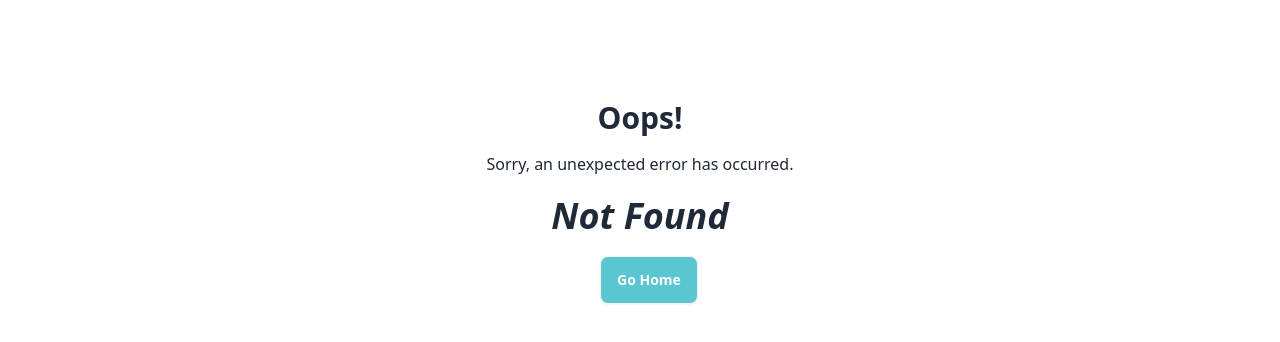
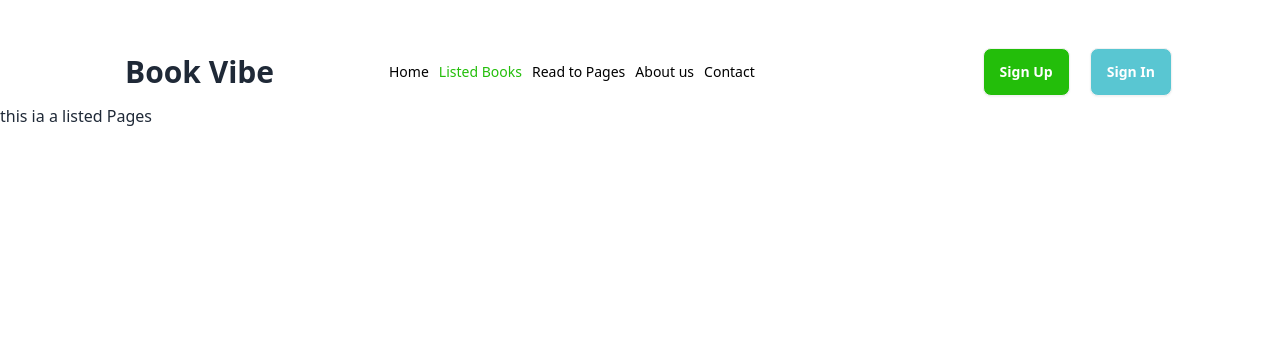
Before and after one commit to Isratjahan6898/book-vibe, a React (Vite) app: page /listed in a window 1280 px wide. Before the commit this address had no page. Shown: the top 342 px of the page. Built offline with nearby package versions, Linux system fonts and the light colour scheme.

Commit message:
finish book details

```diff
--- a/public/books.json
+++ b/public/books.json
@@ -62,7 +62,7 @@
       "category": "Literary Fiction",
       "tags": ["Jazz Age", "Tragic Romance"],
       "publisher": "Charles Scribner's Sons",
-      "yearOfPublishing": 1925
+      "yearOfPublish": 1925
     },
     {
       "bookId": 6,
--- /dev/null
+++ b/src/Components/About/About.jsx
@@ -0,0 +1,11 @@
+
+
+const About = () => {
+    return (
+        <div>
+            <h1> this ia a about section</h1>
+        </div>
+    );
+};
+
+export default About;
--- a/src/Components/Book/Book.jsx
+++ b/src/Components/Book/Book.jsx
@@ -1,13 +1,16 @@
 import { FaRegStar } from "react-icons/fa";
+import { Link } from "react-router-dom";
 
 const Book = ({book}) => {
 
-    const {image,tags,bookName, author, category, rating} = book;
+    const {image,tags,bookName, author, category, rating, bookId} = book;
     const [first, second]= tags;
     console.log(book);
     return (
         <div>
-            <div className="card w-[350px] bg-base-100 shadow-xl">
+    <Link to={ `/book/${bookId}`}>
+
+    <div className="card w-[350px] bg-base-100 shadow-xl">
   <figure className="px-10 pt-10">
     <img src={image} alt="Shoes" className="rounded-xl w-[300px] h-[230px]" />
   </figure>
@@ -31,6 +34,7 @@ const Book = ({book}) => {
    </div>
   </div>
 </div>
+    </Link>
 
         </div>
     );
--- /dev/null
+++ b/src/Components/BookDetails/BookDetails.jsx
@@ -0,0 +1,58 @@
+import { useLoaderData, useParams } from "react-router-dom";
+
+
+const BookDetails = () => {
+
+    const books = useLoaderData();
+    const {id} = useParams()
+    //console.log(id, books)
+    const idInt = parseInt(id)
+    const book = books.find(book => book.bookId === idInt)
+    console.log(book)
+    const {tags} = book;
+    const [first, second]= tags;
+
+
+
+    return (
+        <div className="mt-[50px] mx-[100px]">
+            <h1>job details:{book.bookId}</h1>
+
+            <div className="hero min-h-screen bg-base-200">
+  <div className="hero-content flex-col lg:flex-row">
+    <img src={book.image} className="max-w-sm rounded-lg w-[600px] h-[650px] shadow-2xl" />
+    <div>
+      <h1 className="text-5xl font-bold">{book. bookName}</h1>
+      <p className="py-6">by:{book.author}</p>
+
+      <hr className="border-dotted border-2"></hr>
+      <p>{book.category}</p>
+      <hr className="border-dotted border-2"></hr>
+      <p>Review:{book.review}</p>
+      <hr className="border-dotted border-2"></hr>
+
+
+      <div className="mt-[20px]">
+       <button className="mr-[20px]- ml-[40px] bg-[#23BE0A0D] p-[10px] #23BE0A0D text-[#23BE0A]">{first}</button>
+       <button className="ml-[30px] bg-[#23BE0A0D] p-[10px] #23BE0A0D text-[#23BE0A]">{second}</button>
+  </div>
+
+  <hr className="border-dotted border-2"></hr>
+  <p>Number of pages:{book.totalPages}</p>
+    <p> Publisher:{book.publisher}</p>
+    <p>Year of Publishinh:{book.yearOfPublish}</p>
+    <p>rating:{book.rating}</p>
+    <hr className="border-dotted border-2"></hr>
+
+      <button className="btn btn-primary">Read</button>
+
+      <button className="btn ml-[20px] bg-[#50B1C9]">WhisList</button>
+    </div>
+  </div>
+</div>
+
+        </div>
+    );
+};
+
+export default BookDetails;
--- /dev/null
+++ b/src/Components/Contact/Contact.jsx
@@ -0,0 +1,11 @@
+
+
+const Contact = () => {
+    return (
+        <div>
+            <h1>contact section</h1>
+        </div>
+    );
+};
+
+export default Contact;
--- /dev/null
+++ b/src/Components/ListedPage/ListedPage.jsx
@@ -0,0 +1,11 @@
+
+
+const ListedPage = () => {
+    return (
+        <div>
+            <h1>this ia a listed Pages</h1>
+        </div>
+    );
+};
+
+export default ListedPage;
--- a/src/Components/Navbar/Navbar.jsx
+++ b/src/Components/Navbar/Navbar.jsx
@@ -3,13 +3,6 @@ import { NavLink } from "react-router-dom";
 
 const Navbar = () => {
 
-    const links = <>
-      <li><NavLink to="/">Home</NavLink></li>
-
-      <li><NavLink to="/listed">Listed Books</NavLink></li>
-      <li><NavLink to="/read">Read to Pages</NavLink></li>
-
-    </>
     return (
         <div className="mx-[50px] lg:mx-[100px] mt-[40px]">
             <div className="navbar bg-base-100">
@@ -18,23 +11,40 @@ const Navbar = () => {
       <div tabIndex={0} role="button" className="btn btn-ghost lg:hidden">
         <svg xmlns="http://www.w3.org/2000/svg" className="h-5 w-5" fill="none" viewBox="0 0 24 24" stroke="currentColor"><path strokeLinecap="round" strokeLinejoin="round" strokeWidth="2" d="M4 6h16M4 12h8m-8 6h16" /></svg>
       </div>
-      <ul tabIndex={0} className="menu menu-sm dropdown-content mt-3 z-[1] p-2 shadow bg-base-100 rounded-box  w-52">
+      <ul tabIndex={0} className="menu menu-sm dropdown-content mt-3 z-[1] p-2  shadow bg-base-100 rounded-box  w-52">
 
-        {links}
-        {/* <li><a>Item 1</a></li>
+      <div><NavLink to="/" className={({isActive})=> isActive ? "text-[#23BE0A] border-lime-600":"text-black"}>Home</NavLink></div>
 
-        <li><a>Item 3</a></li> */}
+
+       <div><NavLink to="/listed"  className={({isActive})=> isActive ? "text-[#23BE0A] border-lime-600":"text-black"}>Listed Books</NavLink></div>
+       <div><NavLink to="/read" className={({isActive})=> isActive ? "text-[#23BE0A] border-lime-600":"text-black"}>Read to Pages</NavLink></div>
+
+       <div className="mr-[10px]"><NavLink to="/about" className={({isActive})=> isActive? "text-[#23BE0A] border-lime-600":"text-black"}>About us</NavLink></div>
+
+       <div><NavLink to="/contact" className={({isActive})=> isActive? "text-[#23BE0A] border-lime-600":"text-black"}> Contact </NavLink></div>
+
+
+
       </ul>
     </div>
     <a className="btn btn-ghost text-3xl font-bold">Book Vibe</a>
   </div>
-  <div className="navbar-center hidden lg:flex">
+  <div className="navbar-center  w-[600px]  hidden lg:flex">
     <ul className="menu menu-horizontal px-1 ">
-      {/* <li><a>Item 1</a></li>
 
-      <li><a>Item 3</a></li> */}
 
-      { links}
+      <div className=" ml-[15px] mr-[10px]"><NavLink to="/" className={({isActive})=> isActive? "text-[#23BE0A] border-lime-600":"text-black"}>Home</NavLink></div>
+
+      {/* <div className=""><NavLink to="/contact" className={({isActive})=> isActive? "text-[#23BE0A] border-lime-600":"text-black"}>Contact</NavLink></div>  */}
+
+
+       <div className="mr-[10px]"><NavLink to="/listed"  className={({isActive})=> isActive? "text-[#23BE0A] border-lime-600":"text-black"}>Listed Books</NavLink></div>
+       <div className="mr-[10px]"><NavLink to="/read" className={({isActive})=> isActive? "text-[#23BE0A] border-lime-600":"text-black"}>Read to Pages</NavLink></div>
+
+       <div className="mr-[10px]"><NavLink to="/about" className={({isActive})=> isActive? "text-[#23BE0A] border-lime-600":"text-black"}>About us</NavLink></div>
+
+       <div className=""><NavLink to="/contact" className={({isActive})=> isActive? "text-[#23BE0A] border-lime-600":"text-black"}>Contact</NavLink></div>
+
     </ul>
   </div>
   <div className="  lg:navbar-end mt-[150px] ml-[-60px] lg:ml[1px] lg:mt-[0px]">
--- a/src/main.jsx
+++ b/src/main.jsx
@@ -10,6 +10,10 @@ import Home from './Components/Home/Home';
 import Root from './Components/Root/Root';
 import ErrorPage from './Components/ErrorPage/ErrorPage';
 import ReadPage from './Components/ReadPage/ReadPage';
+import ListedPage from './Components/ListedPage/ListedPage';
+import About from './Components/About/About';
+import Contact from './Components/Contact/Contact';
+import BookDetails from './Components/BookDetails/BookDetails';
 
 const router = createBrowserRouter([
   {
@@ -24,7 +28,28 @@ const router = createBrowserRouter([
       {
         path:"/read",
         element:<ReadPage></ReadPage>
-      }
+      },
+      {
+        path:"/listed",
+        element:<ListedPage></ListedPage>
+
+      },
+
+      {
+        path:"/about",
+        element:<About></About>
+
+      },
+      {
+        path:"/contact",
+        element:<Contact></Contact>
+      },
+
+      {
+        path:"/book/:id",
+        element:<BookDetails></BookDetails>,
+        loader:()=>fetch('../books.json')
+      },
     ]
  }]);
 
```
